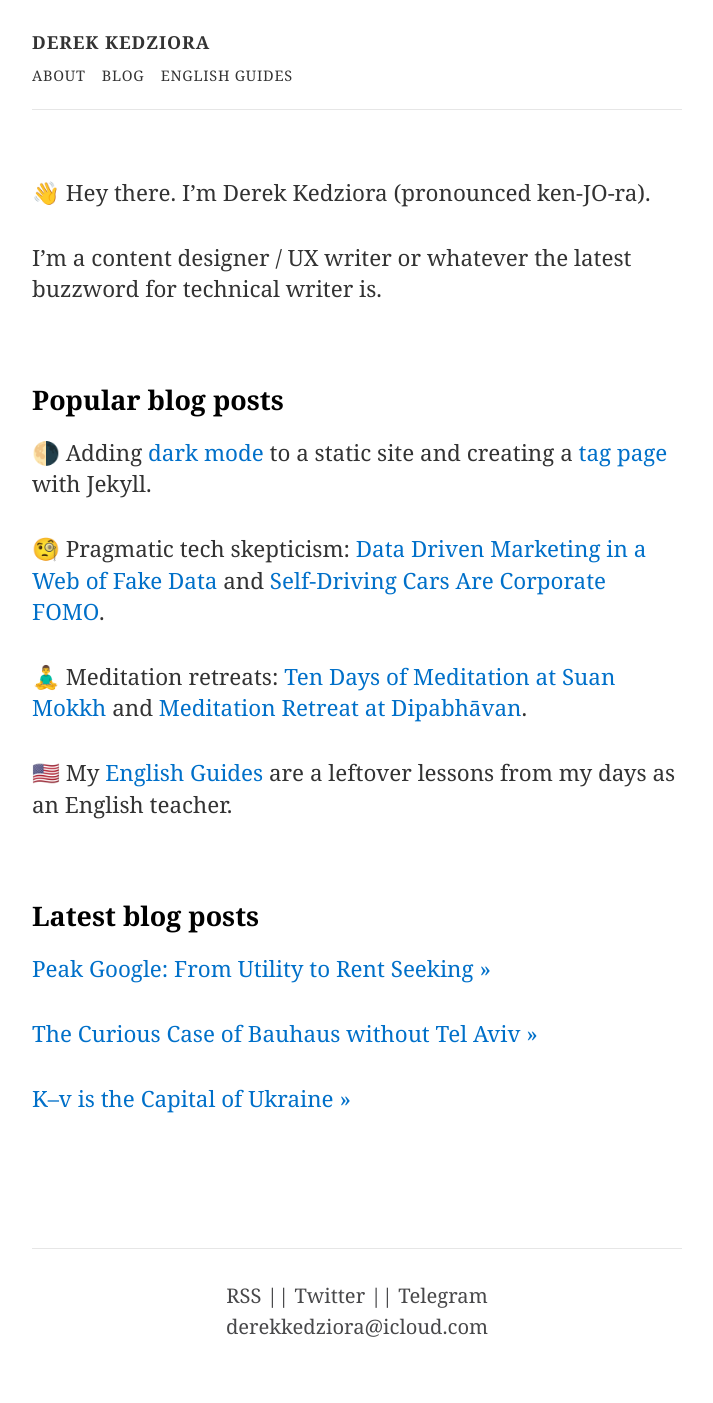
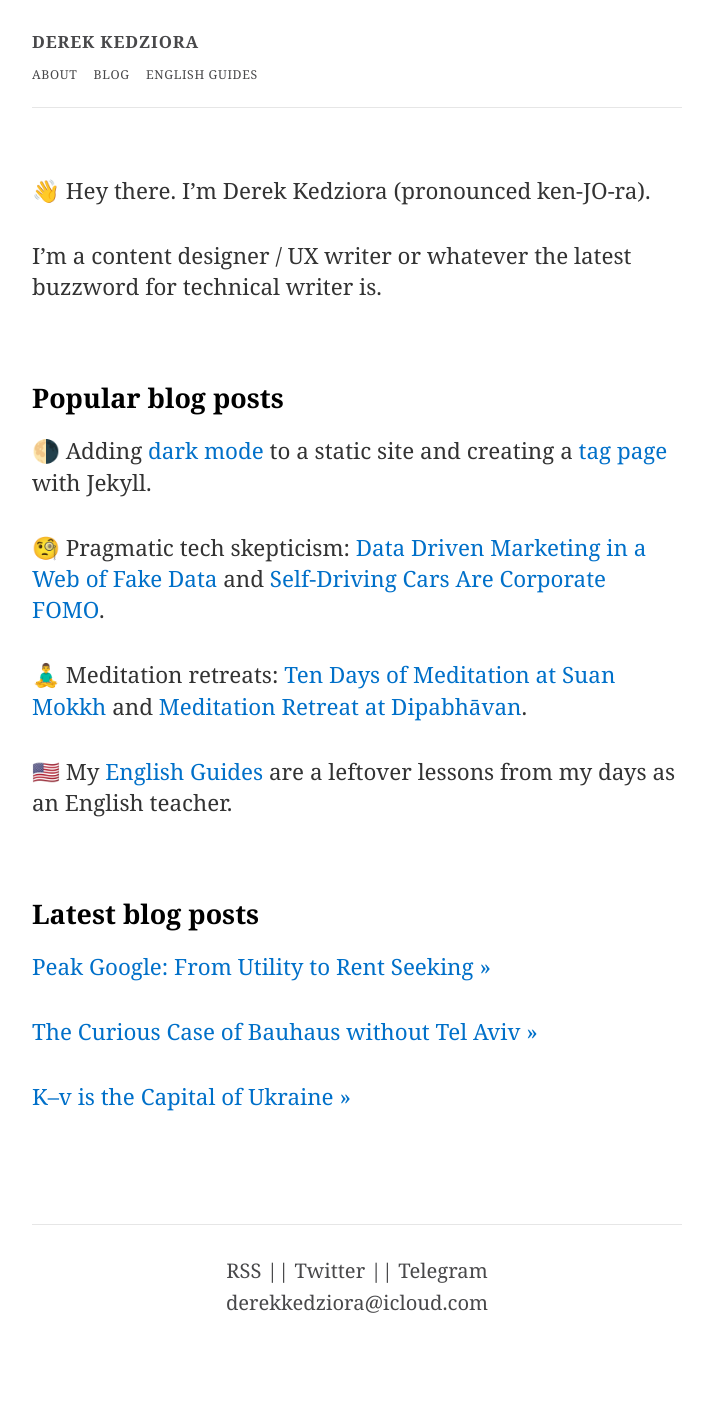
Before and after one commit to parcuri/derekkedziora.com, a Jekyll site: the page built from index.md, in a window 1280 px wide. Shown: the whole page, without its empty margins (283-996 px from the left). Built offline with Jekyll 4.4.1, drawn with Linux system fonts in a browser that asks for light colours; after the commit the page ends 1379 px from its top, so only the background shows below that.

Commit message:
minor design fixes

```diff
--- a/_includes/top-of-page.html
+++ b/_includes/top-of-page.html
@@ -1,10 +1,11 @@
 
-<div class="top-of-page-content">
+<div class="top-of-page">
 {%- if page.index -%}
 <h1 class="name">Derek Kedziora</h1>
 {%- else -%}
 <a href="/" rel="author" title="Derek Kedziora" class="name">Derek Kedziora</a>
 {%- endif -%}
+
 <div class="nav-link">
 <nav>
 {%- if page.about -%}
@@ -25,4 +26,5 @@
 <a id="theme-toggle" onclick="modeSwitcher()" role="button"></a>
 </nav>
 </div>
+
 </div>
--- a/_layouts/default.html
+++ b/_layouts/default.html
@@ -6,9 +6,8 @@
 </head>
 
 <body>
-  <div class="top-of-page">
-    {%- include top-of-page.html -%}
-  </div>
+
+{%- include top-of-page.html -%}
 
 <article>
 
--- a/assets/css/main.scss
+++ b/assets/css/main.scss
@@ -102,7 +102,7 @@ main {
 }
 
 article {
-  margin: 3em 0 4em 0;
+  margin: 3em 0 3em 0;
   max-width: $text-width;
   padding-bottom: 2em;
   width: 100%;
@@ -122,25 +122,18 @@ footer {
   }
 }
 
-
 .top-of-page {
-  //background-color: var(--box-background-color);
-  //border-bottom: 1px solid var(--light-border-color);
-  //margin-bottom: 1.5em;
-  //padding: 2em 0 2em 0;
-  margin: 1.5em 0 0 0;
-  width: 100%;
-  .top-of-page-content {
   border-bottom: 1px solid var(--light-border-color);
   max-width: $text-width;
-    margin: 0 auto;
+  margin: 1.5em 0 0 0;
   padding-bottom: .75em;
+  width: 100%;
   h1, .name {
     border: none;
-      color: var(--main-text-color);
+    color: var(--light-text-color);
     display: block;
     font-weight: 700;
-      font-size: .8em;
+    font-size: .75em;
     line-height: 1;
     letter-spacing: .05em;
     margin: 0 0 .5em 0;
@@ -150,22 +143,22 @@ footer {
     margin-top: 0;
   }
   .nav-link {
-      color: var(--main-text-color);
-      font-size: .65em;
+    color: var(--light-text-color);
+    font-size: .55em;
     letter-spacing: .05em;
     margin: 0;
     text-transform: uppercase;
   }
   .nav-link a {
     display: inline-block;
-      color: var(--main-text-color);
+    color: var(--light-text-color);
     margin: 0;
     padding: 0 2.5% 0 0;
   }
   .nav-link h1 {
     text-decoration: line-through;
     display: inline-block;
-      color: var(--main-text-color);
+    color: var(--light-text-color);
     margin: 0;
     padding: 0 2.5% 0 0;
     font-size: inherit;
@@ -174,10 +167,9 @@ footer {
     text-transform: uppercase;
   }
 }
-}
 
 .bottom-nav {
-  border-top: 1px solid var(--light-border-color);
+  //border-top: 1px solid var(--light-border-color);
   display: flex;
   flex-wrap: wrap;
 }
@@ -516,14 +508,8 @@ time {
 
   body {
     font-size: 1.1rem;
-  }
-
-  article, footer {
-    max-width: 90%;
-  }
-
-  .top-of-page-content {
-    padding-left: 5%;
+    margin: 0 auto;
+    max-width: 90%
   }
 
   .tag-nav span {
```
Also changed, not shown: _includes/footer.html (+3 -7 lines). Lines whose indentation alone changed are shown as unchanged.
